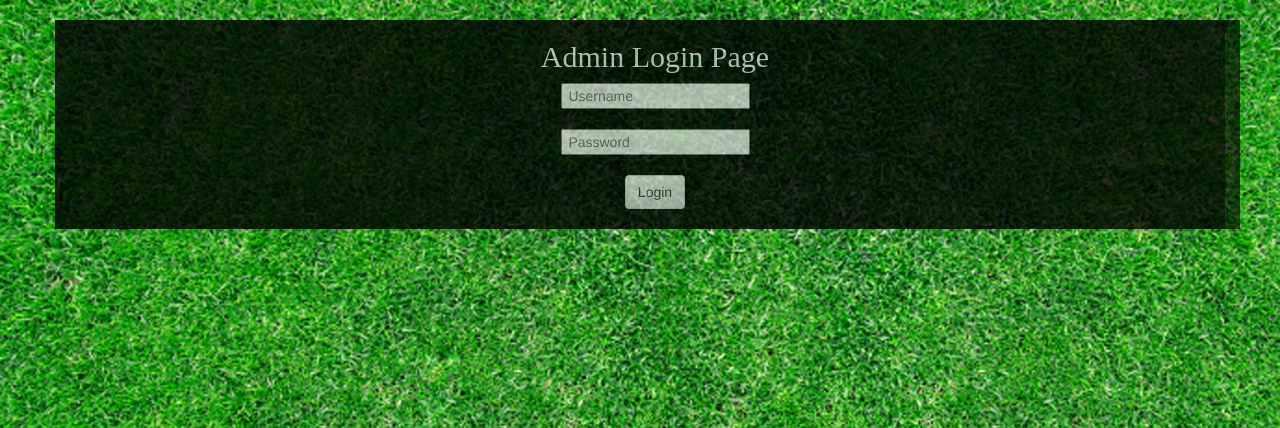
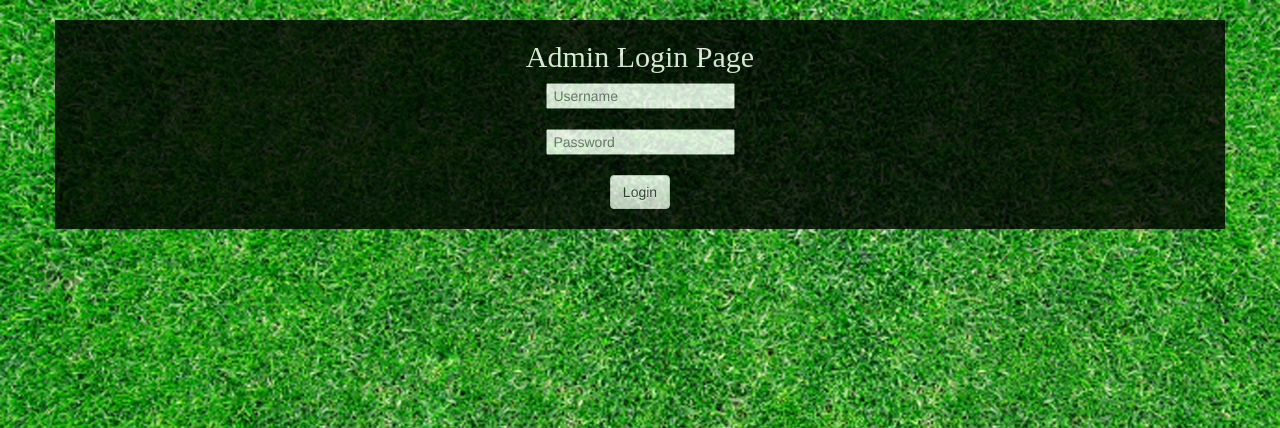
Before and after one commit to moranpatrick/data-rep-project, a Flask app: page /login in a window 1280 px wide. Shown: the part 52-480 px from the top of the page. Run offline with Flask 2, Linux system fonts and the light colour scheme; some libraries are stand-ins or nearby versions.

Commit message:
Updated README.md Meetings

```diff
--- a/templates/login.html
+++ b/templates/login.html
@@ -1,7 +1,7 @@
 {% extends "base.html" %}
 {% block content %}
 
-    <div class="container">
+    <div class="container2">
         <h2>Admin Login Page</h2>
         <form action="" method="post" style="text-align: center">
             <input type="text" placeholder=" Username" name="username" value="{{ request.form.username }}"><br /><br />
```
Also changed, not shown: README.md, data/formData.db.
